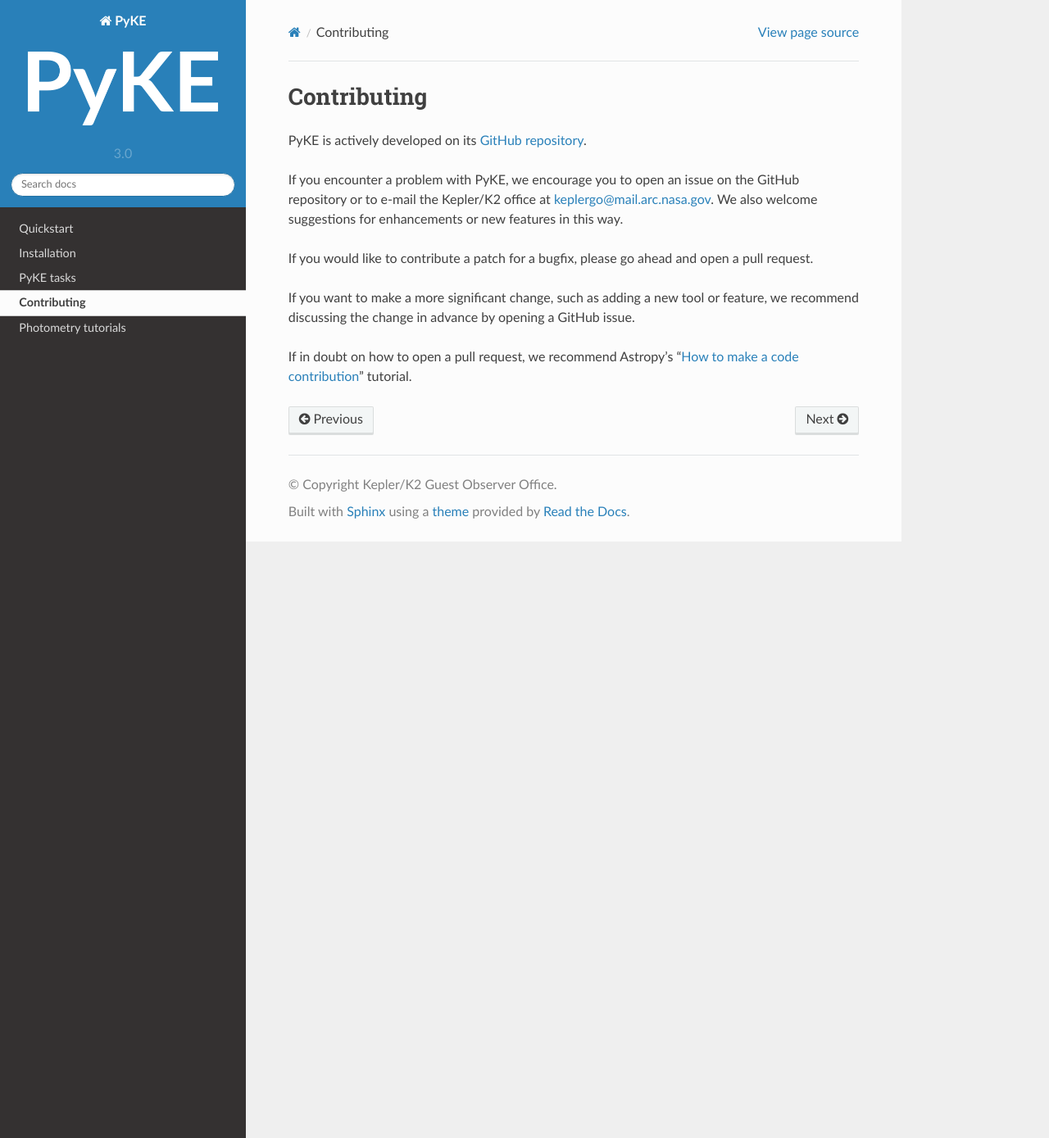
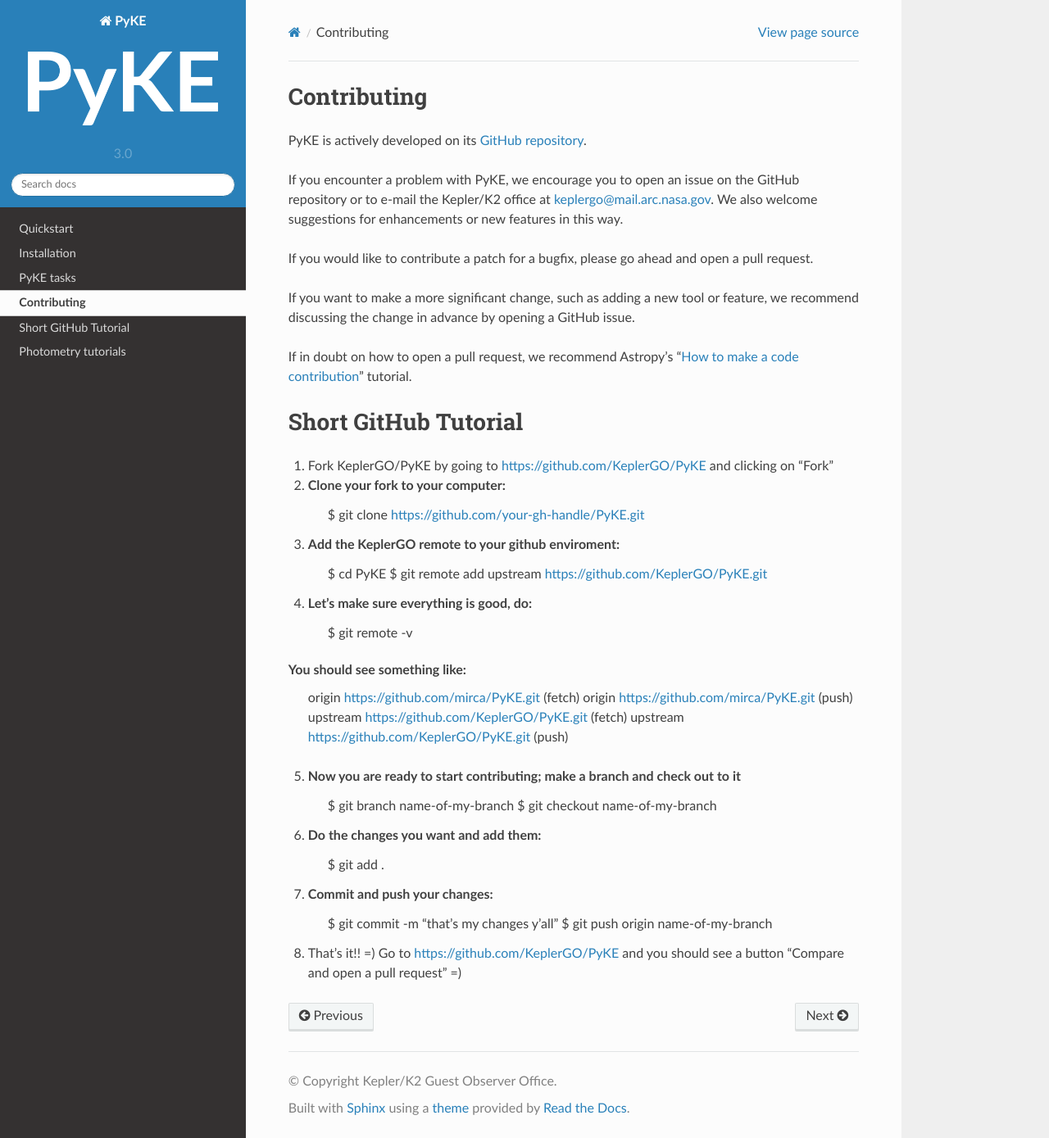
Before and after one commit to KeplerGO/pyke, a Sphinx documentation site: the page built from docs/source/contributing.rst, in a window 1280 px wide and 1389 px high. Shown: the whole window at 82% size. Built offline with Sphinx 7.4.7 and the Read the Docs theme 2.0.0, drawn with Linux system fonts in a browser that asks for light colours.

Commit message:
add-short-gh-tutorial

```diff
--- a/docs/source/contributing.rst
+++ b/docs/source/contributing.rst
@@ -14,3 +14,37 @@
 
 If in doubt on how to open a pull request, we recommend Astropy's
 "`How to make a code contribution <http://docs.astropy.org/en/stable/development/workflow/development_workflow.html>`_" tutorial.
+
+Short GitHub Tutorial
+---------------------
+
+1. Fork KeplerGO/PyKE by going to https://github.com/KeplerGO/PyKE and clicking on "Fork"
+
+2. Clone your fork to your computer:
+    $ git clone https://github.com/your-gh-handle/PyKE.git
+
+3. Add the KeplerGO remote to your github enviroment:
+    $ cd PyKE
+    $ git remote add upstream https://github.com/KeplerGO/PyKE.git
+
+4. Let's make sure everything is good, do:
+    $ git remote -v
+
+You should see something like:
+    origin	https://github.com/mirca/PyKE.git (fetch)
+    origin	https://github.com/mirca/PyKE.git (push)
+    upstream	https://github.com/KeplerGO/PyKE.git (fetch)
+    upstream	https://github.com/KeplerGO/PyKE.git (push)
+
+5. Now you are ready to start contributing; make a branch and check out to it
+    $ git branch name-of-my-branch
+    $ git checkout name-of-my-branch
+
+6. Do the changes you want and add them:
+    $ git add .
+
+7. Commit and push your changes:
+    $ git commit -m "that's my changes y'all"
+    $ git push origin name-of-my-branch
+
+8. That's it!! =) Go to https://github.com/KeplerGO/PyKE and you should see a button "Compare and open a pull request" =)
```
